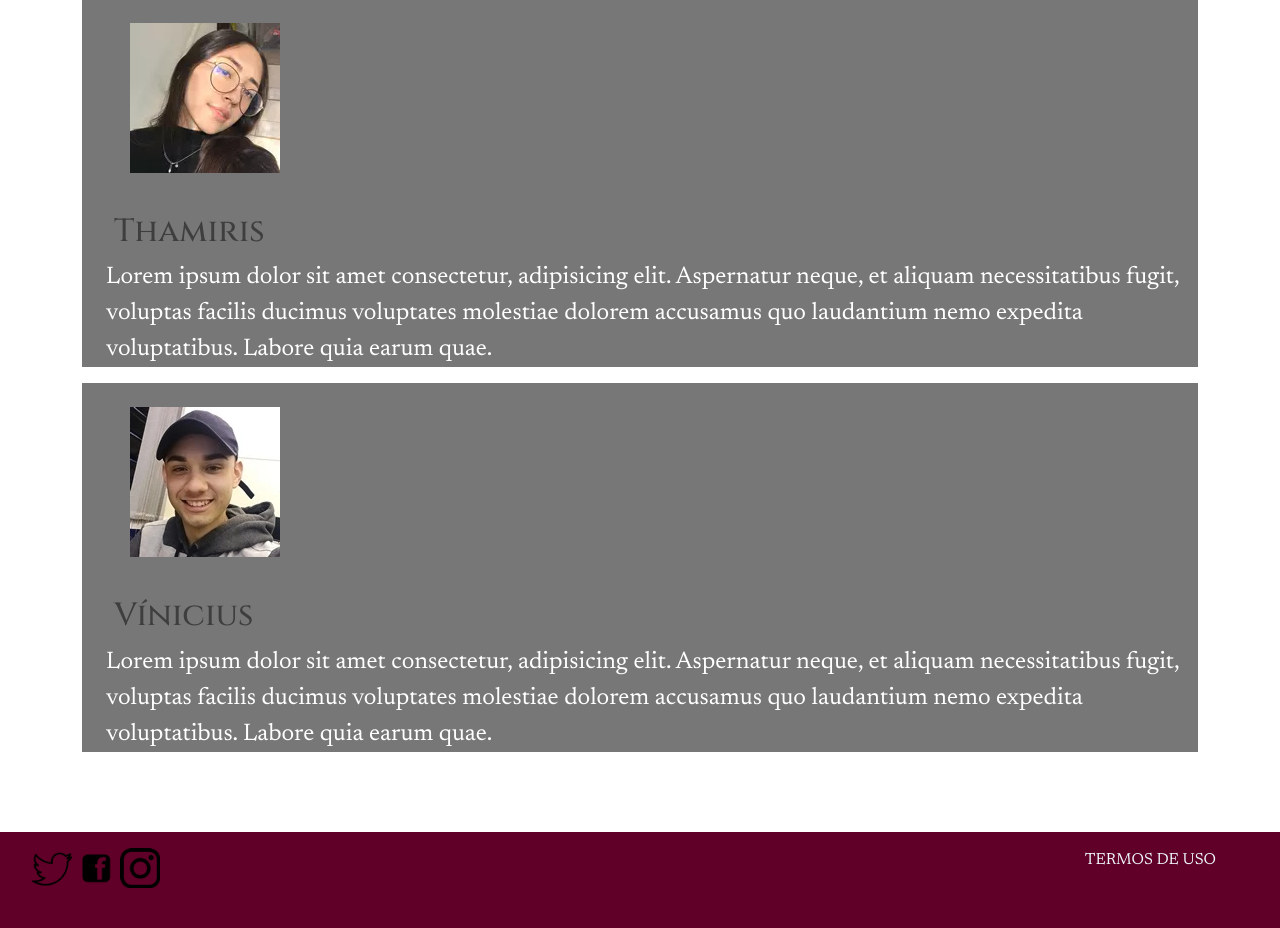
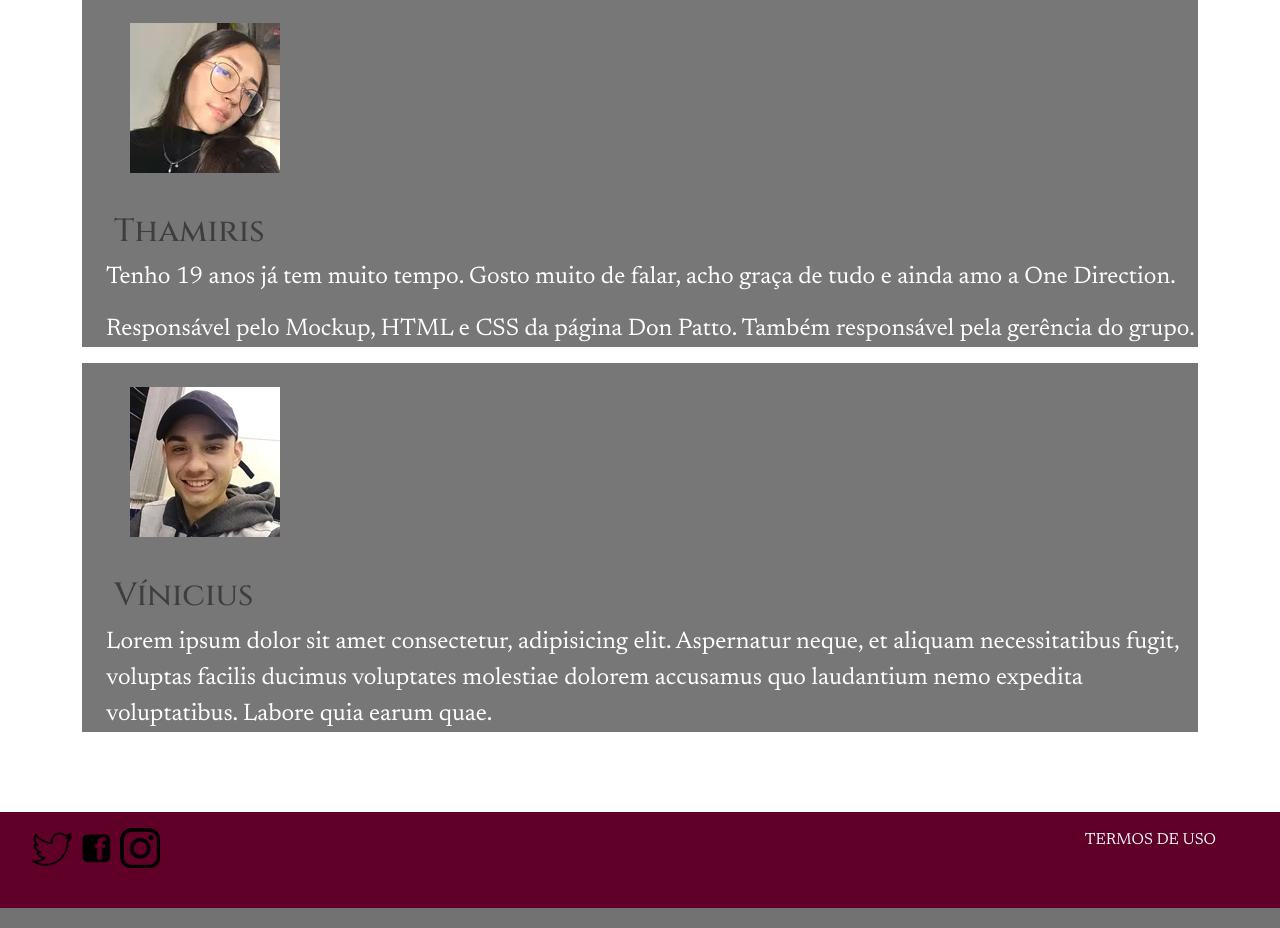
Before and after one commit to steniechini/projeto_integrador, a PHP site: page /quemsomos.php in a window 1280 px wide. Shown: the part 1665-2593 px from the top of the page. Run offline with PHP 8.4, Linux system fonts and the light colour scheme.

Commit message:
add texto quem somos thami

```diff
--- a/quemsomos.php
+++ b/quemsomos.php
@@ -69,8 +69,8 @@
                         <p><img src="img/thami.webp" alt="Thamiris" class="perfil"></p>
                         <h2>Thamiris</h2>
 
-                        <p> Lorem ipsum dolor sit amet consectetur, adipisicing elit. Aspernatur neque, et aliquam necessitatibus fugit, voluptas facilis ducimus voluptates molestiae dolorem accusamus quo laudantium nemo expedita voluptatibus. Labore quia earum quae.</p>
-
+                        <p>Tenho 19 anos já tem muito tempo. Gosto muito de falar, acho graça de tudo e ainda amo a One Direction.</p>
+                        <p>Responsável pelo Mockup, HTML e CSS da página Don Patto. Também responsável pela gerência do grupo.</p>
                     </section>
 
                 </div>
```
